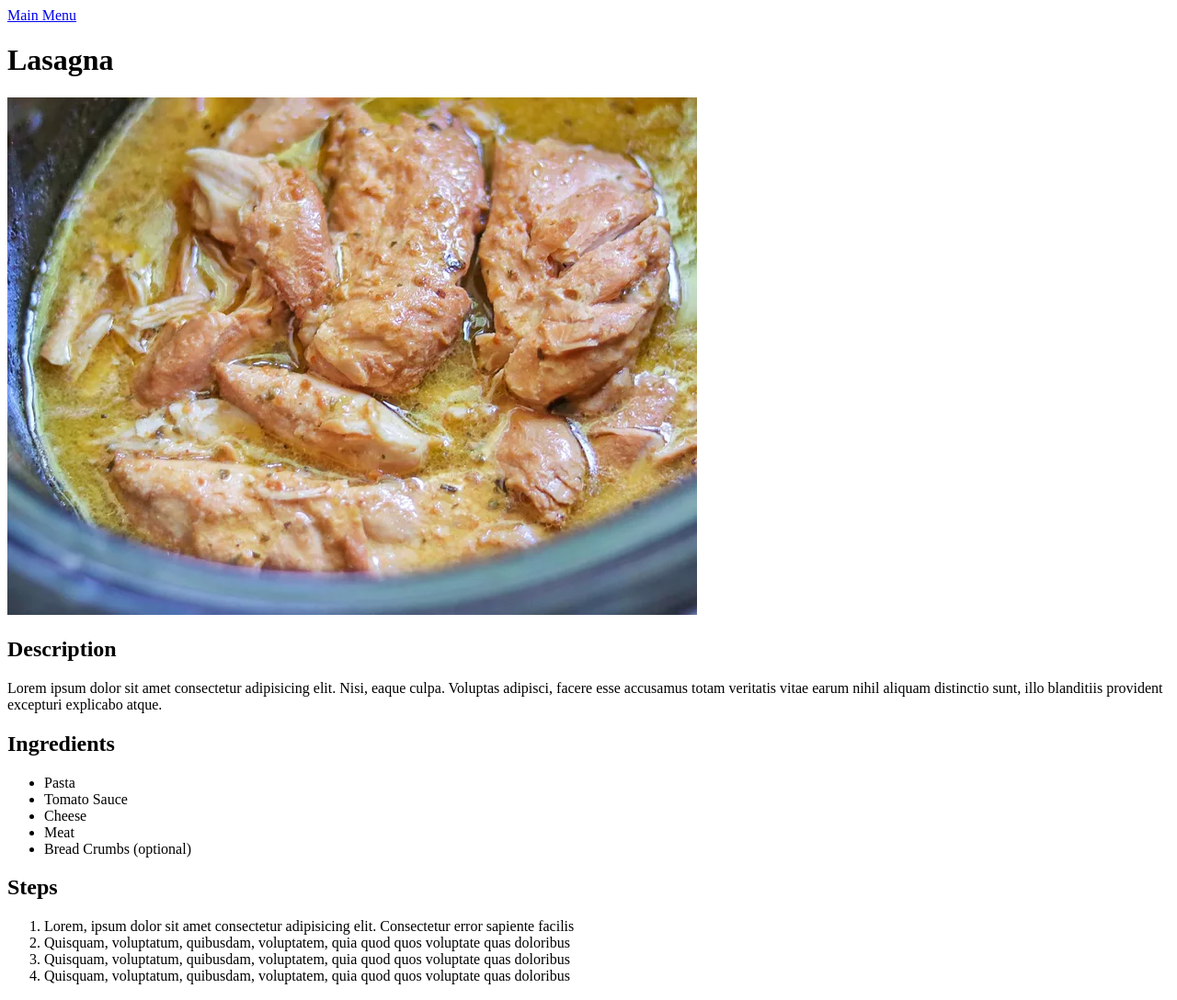
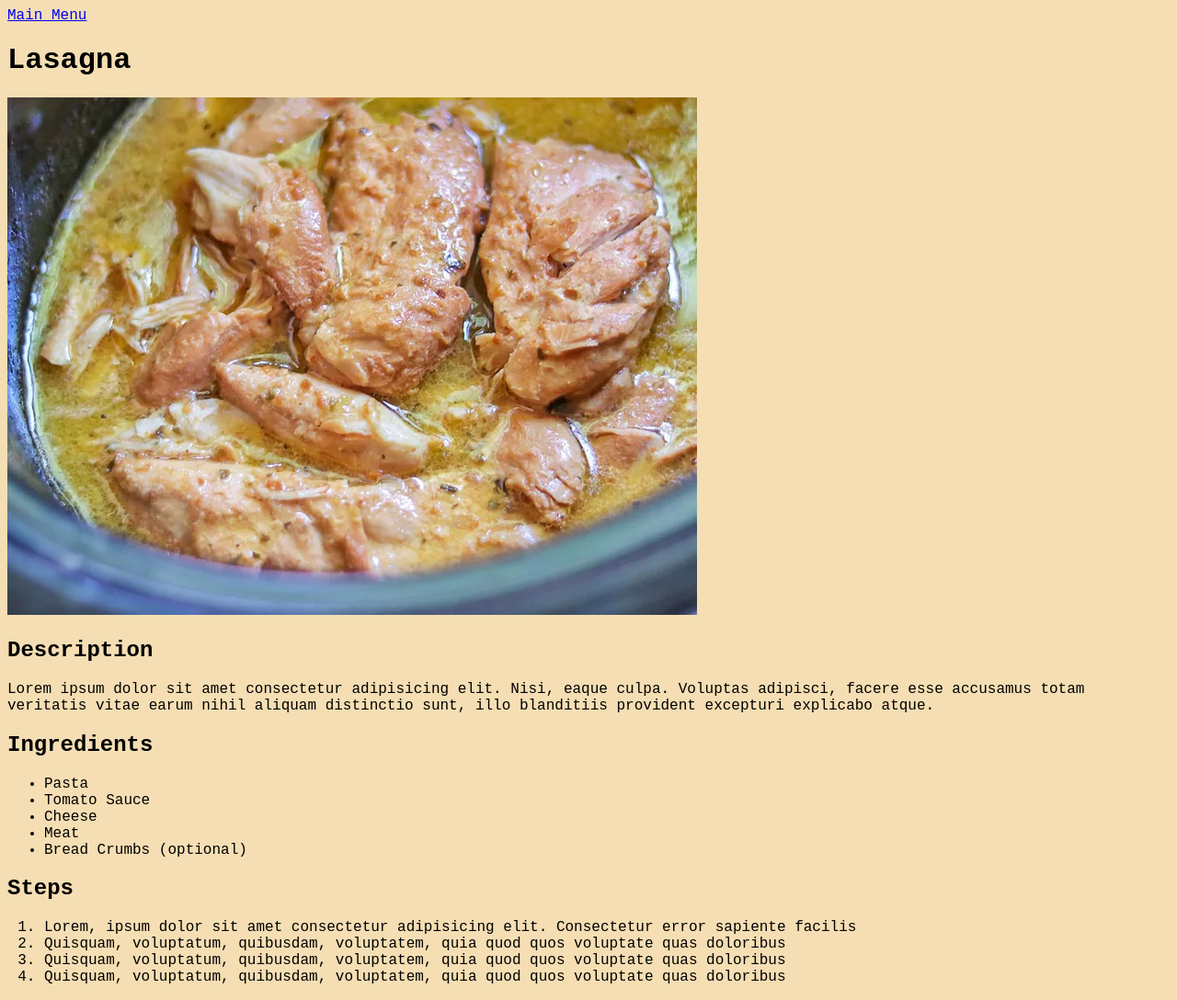
Before and after one commit to the-odin-project-max/odin-recipes, a plain HTML site: page pages/recipes/lasagna.html in a window 1280 px wide. Shown: the whole page at 92% size. Drawn offline with Linux system fonts and the light colour scheme.

Commit message:
feat(recipes): reorganize img resources for multiple pages & add icon to pages

```diff
--- a/pages/recipes/lasagna.html
+++ b/pages/recipes/lasagna.html
@@ -4,17 +4,19 @@
 	<meta charset="UTF-8">
 	<meta name="viewport" content="width=device-width, initial-scale=1.0">
 	<title>Lasagna Recipes</title>
+	<link rel="stylesheet" href="../../css/style.css">
+	<link rel="shortcut icon" type="image/x-icon" href="../../img/icons/lasagna/favicon.ico" />
 </head>
 <body>
 	<a href="../../index.html">Main Menu</a>
-	<h1>Lasagna</h1>
-	<img src="../../img/crockpot-italian-chicken-recipe.webp"/>
+	<h1 class="recipe-main-title">Lasagna</h1>
+	<img src="../../img/recipes-illustration/crockpot-italian-chicken-recipe.webp"/>
 
-	<h2>Description</h2>
-		<p>Lorem ipsum dolor sit amet consectetur adipisicing elit. Nisi, eaque culpa. Voluptas adipisci, facere esse accusamus totam veritatis vitae earum nihil aliquam distinctio sunt, illo blanditiis provident excepturi explicabo atque.</p>
+	<h2 class="recipe-description-title">Description</h2>
+		<p class="description">Lorem ipsum dolor sit amet consectetur adipisicing elit. Nisi, eaque culpa. Voluptas adipisci, facere esse accusamus totam veritatis vitae earum nihil aliquam distinctio sunt, illo blanditiis provident excepturi explicabo atque.</p>
 
-	<h2>Ingredients</h2>
-		<ul>
+	<h2 class="recipe-ingredients-title">Ingredients</h2>
+		<ul class="ingredients-list">
 			<li>Pasta</li>
 			<li>Tomato Sauce</li>
 			<li>Cheese</li>
@@ -22,8 +24,8 @@
 			<li>Bread Crumbs (optional)</li>
 		</ul>
 
-	<h2>Steps</h2>
-		<ol>
+	<h2 class="recipe-steps-title">Steps</h2>
+		<ol class="steps-list">
 			<li>Lorem, ipsum dolor sit amet consectetur adipisicing elit. Consectetur error sapiente facilis </li>
 			<li>Quisquam, voluptatum, quibusdam, voluptatem, quia quod quos voluptate quas doloribus </li>
 			<li>Quisquam, voluptatum, quibusdam, voluptatem, quia quod quos voluptate quas doloribus </li>
```
Also changed, not shown: css/style.css (+10 -0 lines), pages/recipes/pizza.html (+3 -1 lines), img/icons/lasagna/about.txt (added), img/icons/lasagna/android-chrome-192x192.png (added), img/icons/lasagna/android-chrome-512x512.png (added), img/icons/lasagna/apple-touch-icon.png (added), img/icons/lasagna/favicon-16x16.png (added), img/icons/lasagna/favicon-32x32.png (added), img/icons/lasagna/favicon.ico (added), img/icons/lasagna/site.webmanifest (added), img/icons/pizza/android-chrome-192x192.png (added), img/icons/pizza/android-chrome-512x512.png (added), img/icons/pizza/apple-touch-icon.png (added), img/icons/pizza/favicon-16x16.png (added), 5 more files.
